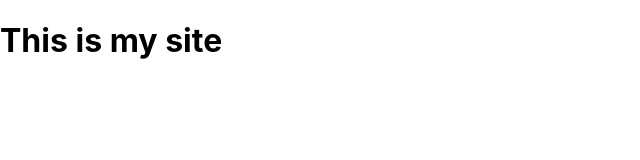
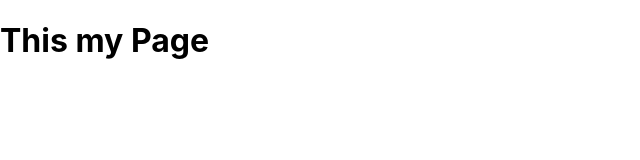
Before and after one commit to NexWaveAI/my-site, a React (Create React App) app: page / in a window 1280 px wide. Shown: the top 160 px of the page, without its empty margins (0-640 px from the left). Built offline with nearby package versions, Linux system fonts and the light colour scheme.

Commit message:
updated body.js file

```diff
--- a/src/App.js
+++ b/src/App.js
@@ -1,14 +1,14 @@
 
-import './components/styles/App';
+import Body from './components/ui/Body';
+import './App.css'
+
 
 function App() {
   return (
 
-    <div className="App">
-       <header />
-      <header className="App-header">
-       <h1> This is my site</h1>
-      </header>
+    <div>
+
+      <Body />
     </div>
   );
 }
--- a/src/components/ui/Body.js
+++ b/src/components/ui/Body.js
@@ -1,6 +1,6 @@
 import React from "react";
 
-export default function Header () {
+export default function Body () {
     return (
         <div>
             <h1>This my Page </h1>
--- a/src/index.js
+++ b/src/index.js
@@ -3,6 +3,7 @@ import ReactDOM from 'react-dom/client';
 import './index.css';
 import App from './App';
 import reportWebVitals from './reportWebVitals';
+
 
 const root = ReactDOM.createRoot(document.getElementById('root'));
 root.render(
```
Also changed, not shown: src/App.css (renamed from src/components/styles/App.css).
